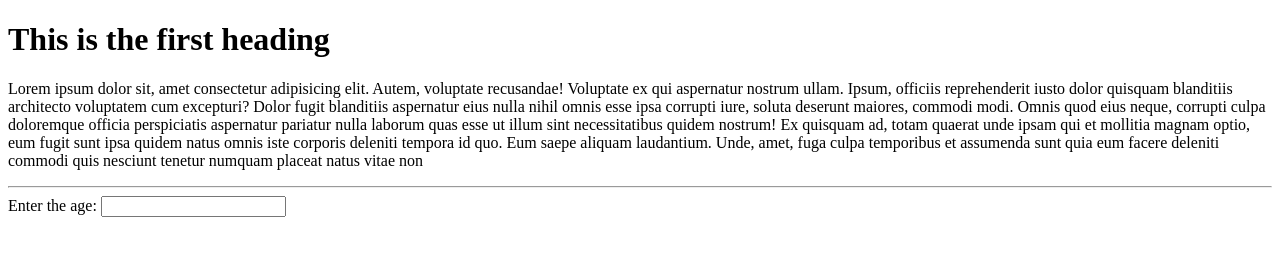
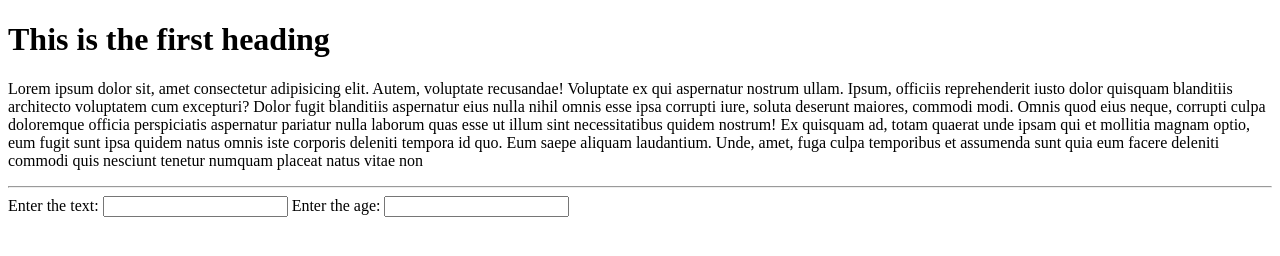
Before and after one commit to priyagaire/GitTest, a plain HTML site: page index.html in a window 1280 px wide. Drawn offline with Linux system fonts and the light colour scheme.

Commit message:
Added number input box

```diff
--- a/index.html
+++ b/index.html
@@ -22,8 +22,10 @@
 
          <hr>
         <div class="input">
+            Enter the text:
+            <input type="text">
             Enter the age:
-            <input type="text">
+            <input type="number"
         </div>
     </div>
 </body>
```
